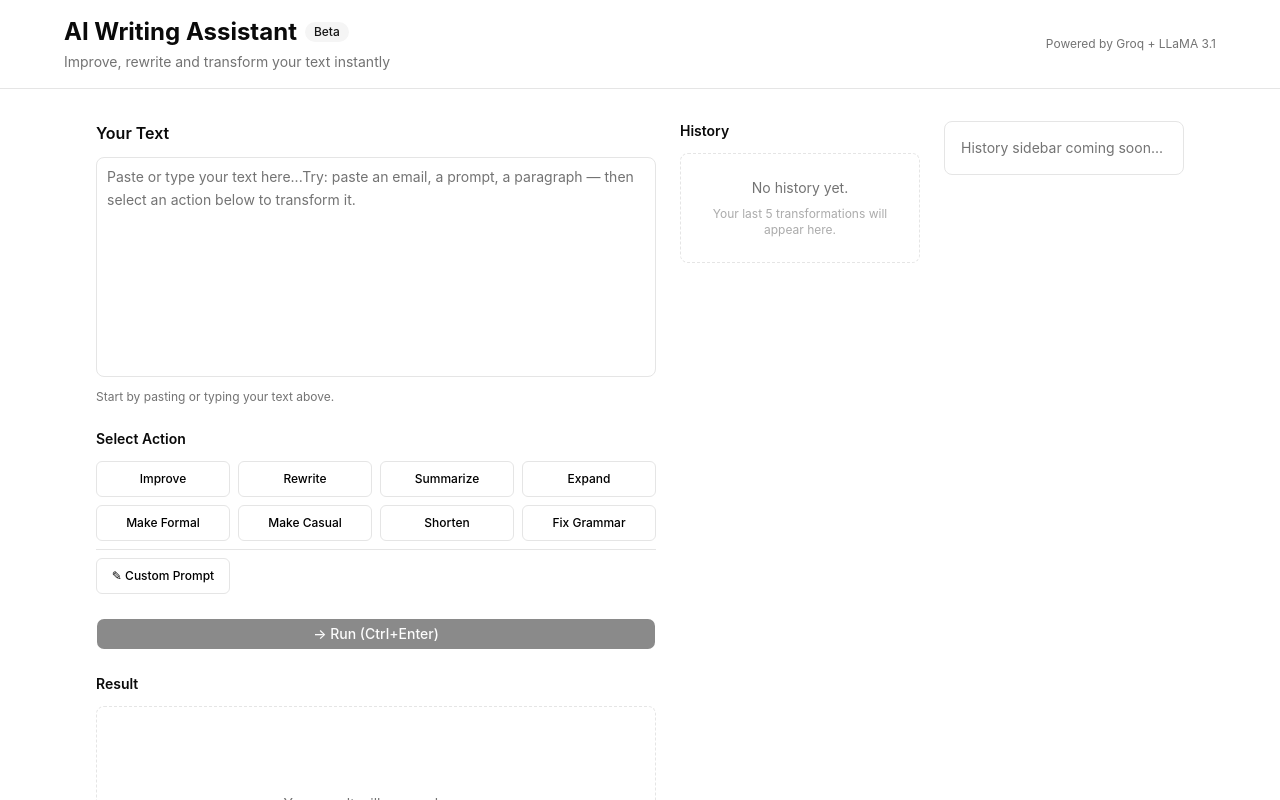
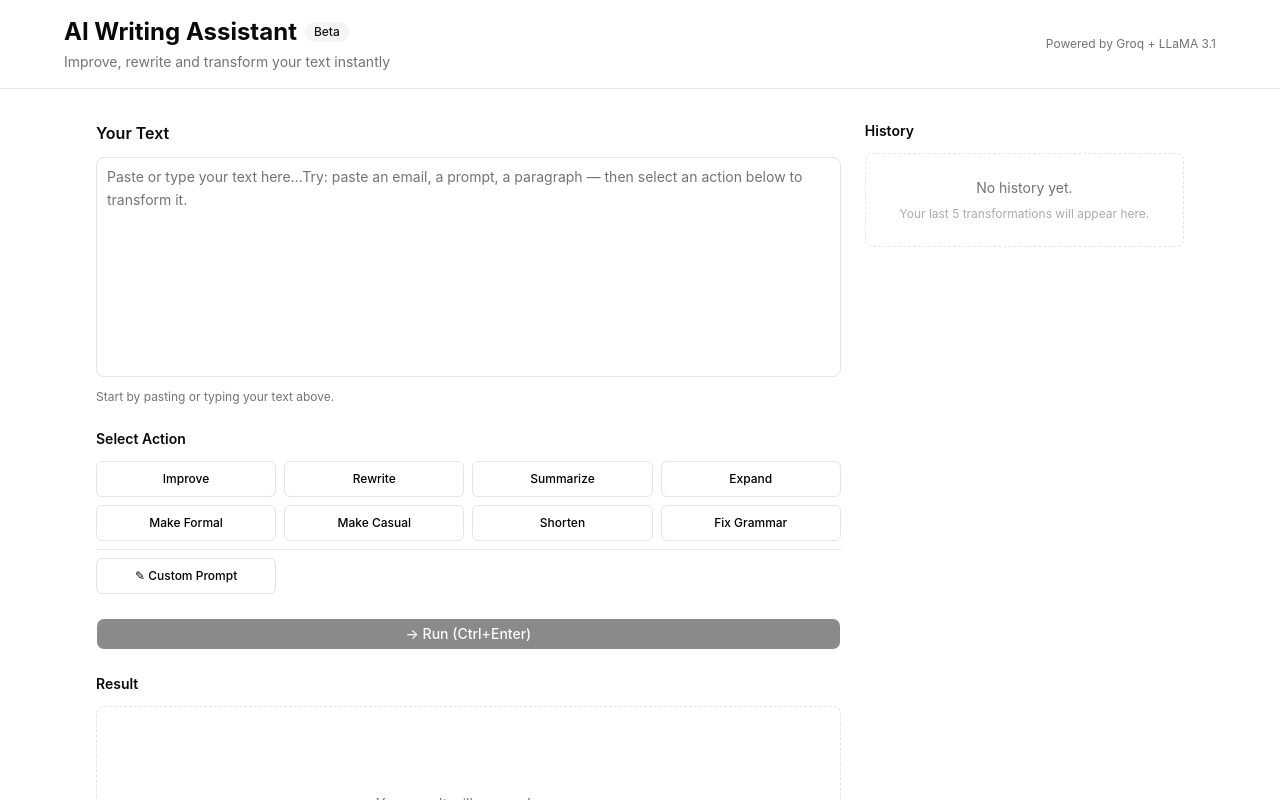
Before and after one commit to pranjalipongde/ai-writing-assistant, a React (Vite) app: page / in a window 1280 px wide. Shown: the top 800 px of the page. Built offline with nearby package versions, Linux system fonts and the light colour scheme.

Commit message:
updated sidebar

```diff
--- a/src/App.jsx
+++ b/src/App.jsx
@@ -236,16 +236,6 @@ function App() {
           <div className="w-full lg:w-[30%]">
             <HistorySidebar history={state.history} onRestore={handleRestore} />
           </div>
-
-          {/* visible on desktop, bottom on mobile */}
-          <div className="w-full lg:w-[30%]">
-            {/* HistorySidebar goes here */}
-            <div className="rounded-lg border border-border p-4">
-              <p className="text-sm text-muted-foreground">
-                History sidebar coming soon...
-              </p>
-            </div>
-          </div>
         </div>
       </main>
     </div>
```
